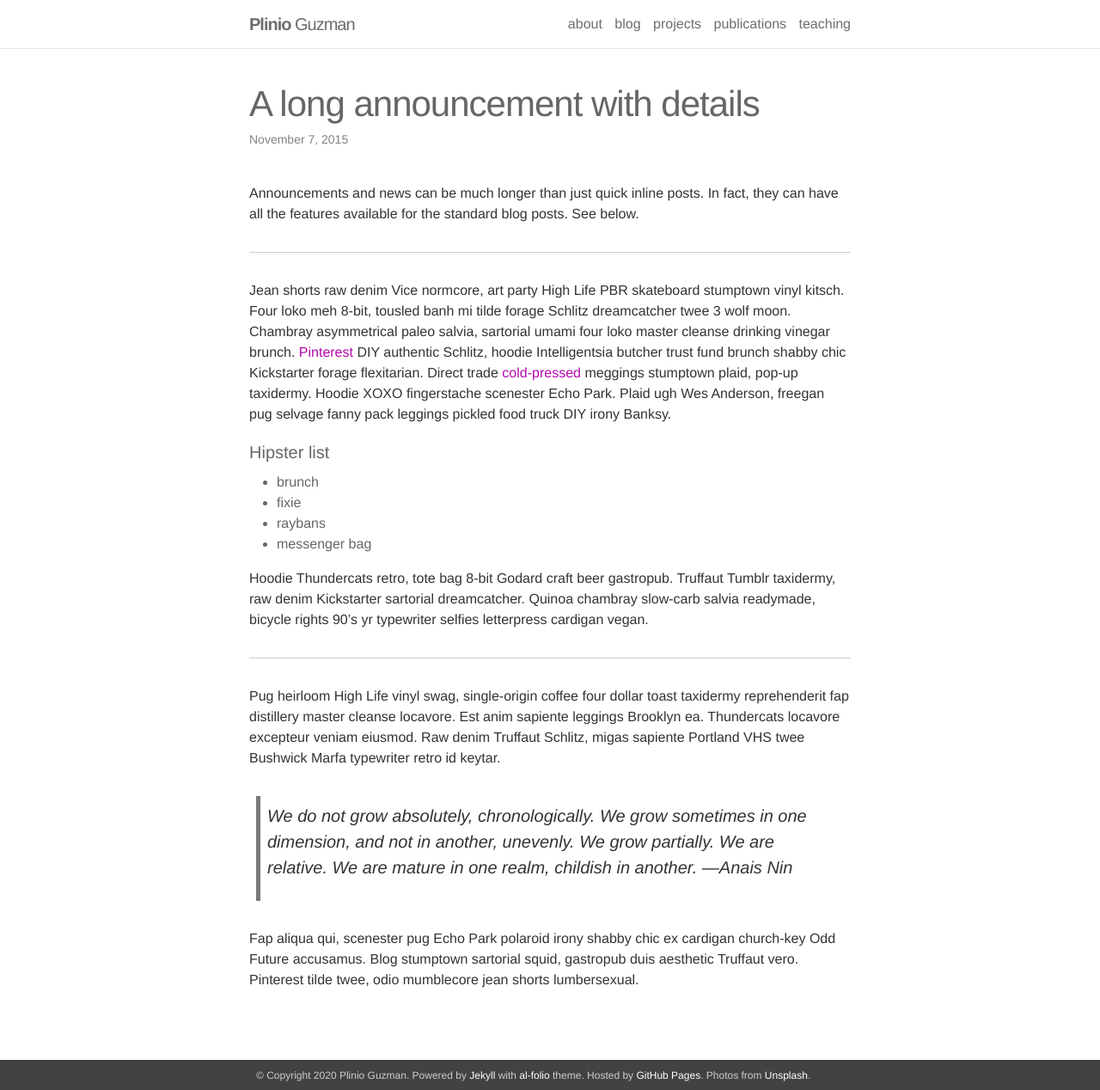
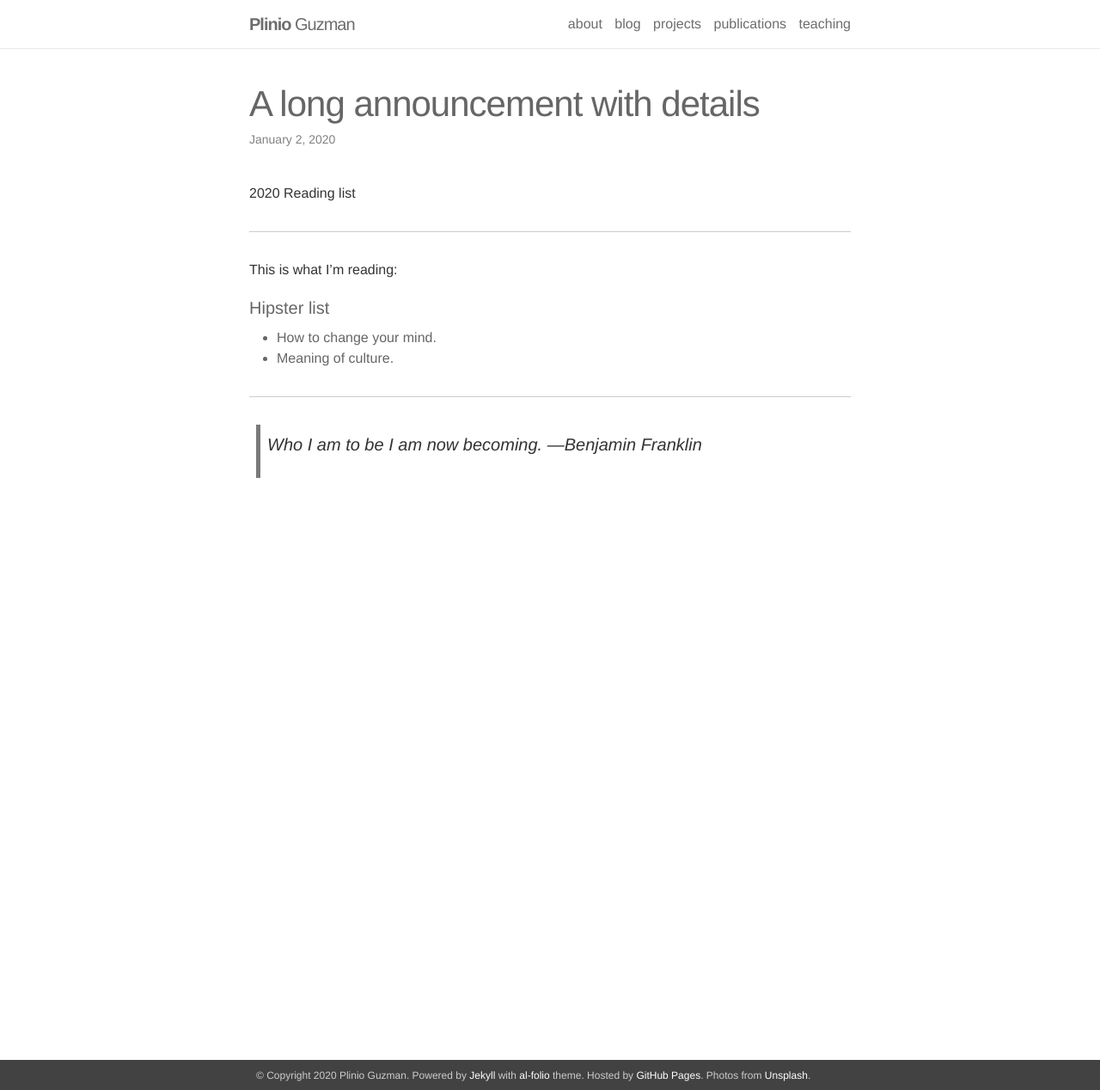
Before and after one commit to mindatasleep/mindatasleep.github.io, a Jekyll site: the page built from _news/announcement_2.md, in a window 1280 px wide and 1268 px high. Shown: the whole window at 86% size. Built offline with Jekyll 4.4.1, drawn with Linux system fonts in a browser that asks for light colours; nearby versions of some CDN libraries.

Commit message:
First commit.

```diff
--- a/_config.yml
+++ b/_config.yml
@@ -25,19 +25,19 @@ og_image: # The site-wide (default for all links) Open Graph preview image
 # -----------------------------------------------------------------------------
 # Social integration
 # -----------------------------------------------------------------------------
-github_username: # your GitHub user name
+github_username: mindatasleep # your GitHub user name
 twitter_username: # your Twitter handle
-linkedin_username: # your LinkedIn user name
-scholar_userid: # your Google Scholar ID
+linkedin_username: plinioguzman  # your LinkedIn user name
+scholar_userid: VZ-FEc0AAAAJ # your Google Scholar ID
 orcid_id: # your ORCID ID
-medium_username: # your Medium username
+medium_username: pgzmnk # your Medium username
 quora_username: # your Quora username
 publons_id: # your ID on Publons
 research_gate_profile: # your profile on ResearchGate
 blogger_url: # your blogger URL
 
 contact_note: >
-  You can even add a little note about which of these is the best way to reach you.
+  (Email is best.)
 
 google_analytics: UA-XXXXXXXXX # out your google-analytics code
 
@@ -61,7 +61,7 @@ text:
 disqus_shortname: al-folio # put your disqus shortname
 
 # Optional features
-show_social_icons:  false
+show_social_icons:  true
 enable_anchorjs:    false
 enable_katex:       true
 
--- a/_news/announcement_2.md
+++ b/_news/announcement_2.md
@@ -1,31 +1,25 @@
 ---
 layout: post
 title: A long announcement with details
-date: 2015-11-07 16:11:00-0400
+date: 2020-01-02 16:11:00-0400
 inline: false
 ---
 
-Announcements and news can be much longer than just quick inline posts. In fact, they can have all the features available for the standard blog posts. See below.
+2020 Reading list
 
 ***
 
-Jean shorts raw denim Vice normcore, art party High Life PBR skateboard stumptown vinyl kitsch. Four loko meh 8-bit, tousled banh mi tilde forage Schlitz dreamcatcher twee 3 wolf moon. Chambray asymmetrical paleo salvia, sartorial umami four loko master cleanse drinking vinegar brunch. <a href="https://www.pinterest.com" target="blank">Pinterest</a> DIY authentic Schlitz, hoodie Intelligentsia butcher trust fund brunch shabby chic Kickstarter forage flexitarian. Direct trade <a href="https://en.wikipedia.org/wiki/Cold-pressed_juice" target="blank">cold-pressed</a> meggings stumptown plaid, pop-up taxidermy. Hoodie XOXO fingerstache scenester Echo Park. Plaid ugh Wes Anderson, freegan pug selvage fanny pack leggings pickled food truck DIY irony Banksy.
+This is what I'm reading:
 
 #### Hipster list
 <ul>
-    <li>brunch</li>
-    <li>fixie</li>
-    <li>raybans</li>
-    <li>messenger bag</li>
+    <li>How to change your mind.</li>
+    <li>Meaning of culture.</li>
 </ul>
 
-Hoodie Thundercats retro, tote bag 8-bit Godard craft beer gastropub. Truffaut Tumblr taxidermy, raw denim Kickstarter sartorial dreamcatcher. Quinoa chambray slow-carb salvia readymade, bicycle rights 90's yr typewriter selfies letterpress cardigan vegan.
 
 ***
 
-Pug heirloom High Life vinyl swag, single-origin coffee four dollar toast taxidermy reprehenderit fap distillery master cleanse locavore. Est anim sapiente leggings Brooklyn ea. Thundercats locavore excepteur veniam eiusmod. Raw denim Truffaut Schlitz, migas sapiente Portland VHS twee Bushwick Marfa typewriter retro id keytar.
 
-> We do not grow absolutely, chronologically. We grow sometimes in one dimension, and not in another, unevenly. We grow partially. We are relative. We are mature in one realm, childish in another.
-> —Anais Nin
-
-Fap aliqua qui, scenester pug Echo Park polaroid irony shabby chic ex cardigan church-key Odd Future accusamus. Blog stumptown sartorial squid, gastropub duis aesthetic Truffaut vero. Pinterest tilde twee, odio mumblecore jean shorts lumbersexual.
+> Who I am to be I am now becoming.
+> —Benjamin Franklin
```
Also changed, not shown: _news/announcement_1.md (+2 -2 lines), _news/announcement_3.md (+2 -2 lines), _pages/about.md (+4 -3 lines), _pages/publications.md (+2 -2 lines).
